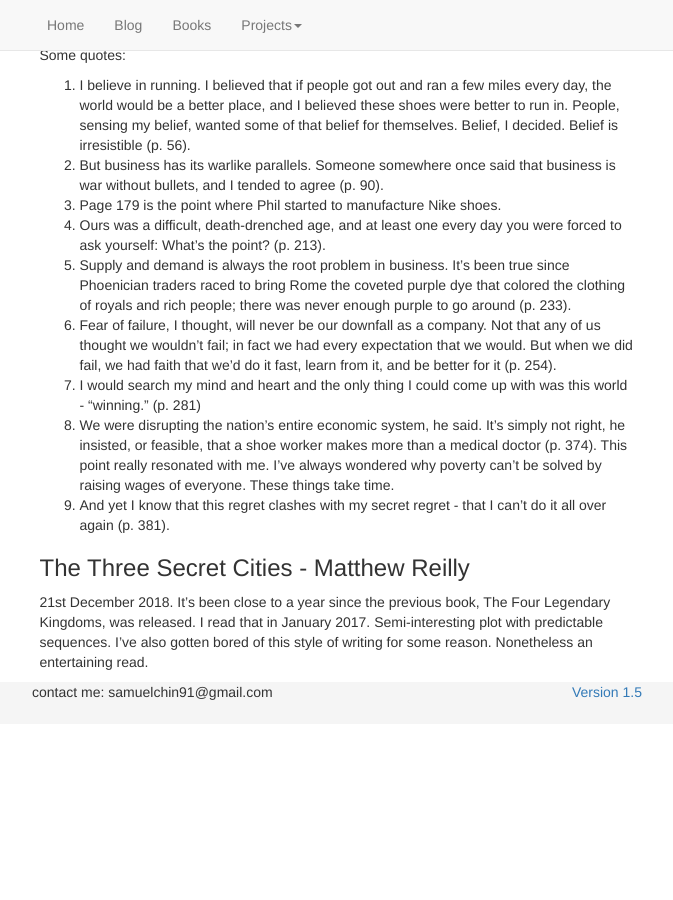
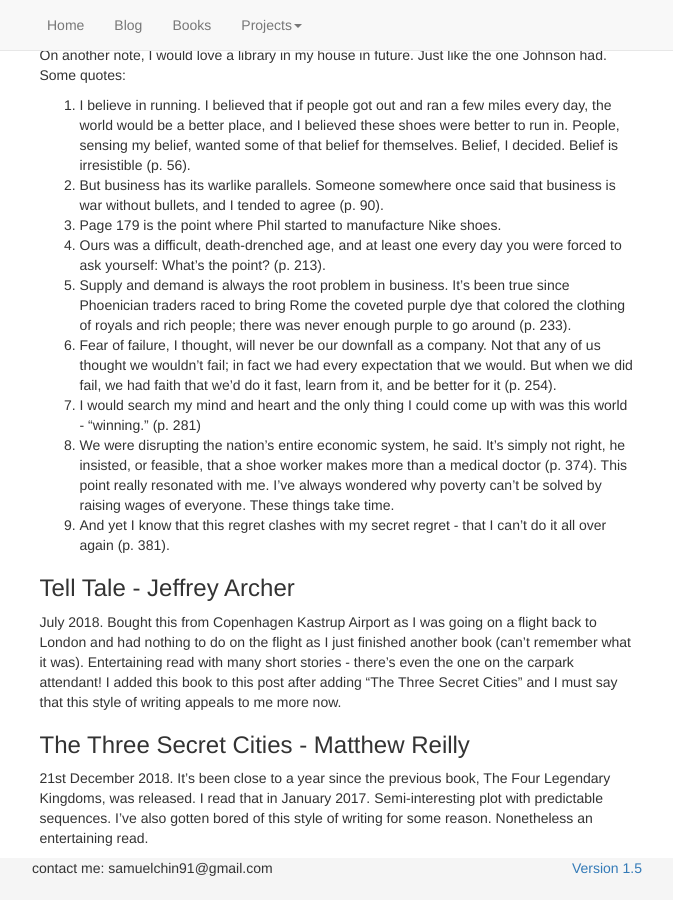
Before and after one commit to sspeng/jkschin.github.io, a Jekyll site: the page built from _posts/2018-01-01-2018-books.md, in a window 1280 px wide and 900 px high, scrolled down 5440 px. Shown: the whole window, without its empty margins (303-976 px from the left). Built offline with Jekyll 4.4.1, drawn with Linux system fonts in a browser that asks for light colours; nearby versions of some CDN libraries; before the commit the page ends 6164 px from its top, so only the background shows below that; some of the changed text lies outside the part shown.

Commit message:
Tell Tale

```diff
--- a/_posts/2018-01-01-2018-books.md
+++ b/_posts/2018-01-01-2018-books.md
@@ -334,6 +334,14 @@
 9. And yet I know that this regret clashes with my secret regret - that I can't
    do it all over again (p. 381).
 
+### Tell Tale - Jeffrey Archer
+July 2018. Bought this from Copenhagen Kastrup Airport as I was going on a
+flight back to London and had nothing to do on the flight as I just finished
+another book (can't remember what it was). Entertaining read with many short
+stories - there's even the one on the carpark attendant! I added this book to
+this post after adding "The Three Secret Cities" and I must say that this style
+of writing appeals to me more now.
+
 ### The Three Secret Cities - Matthew Reilly
 21st December 2018. It's been close to a year since the previous book, The
 Four Legendary Kingdoms, was released. I read that in January 2017.
```
